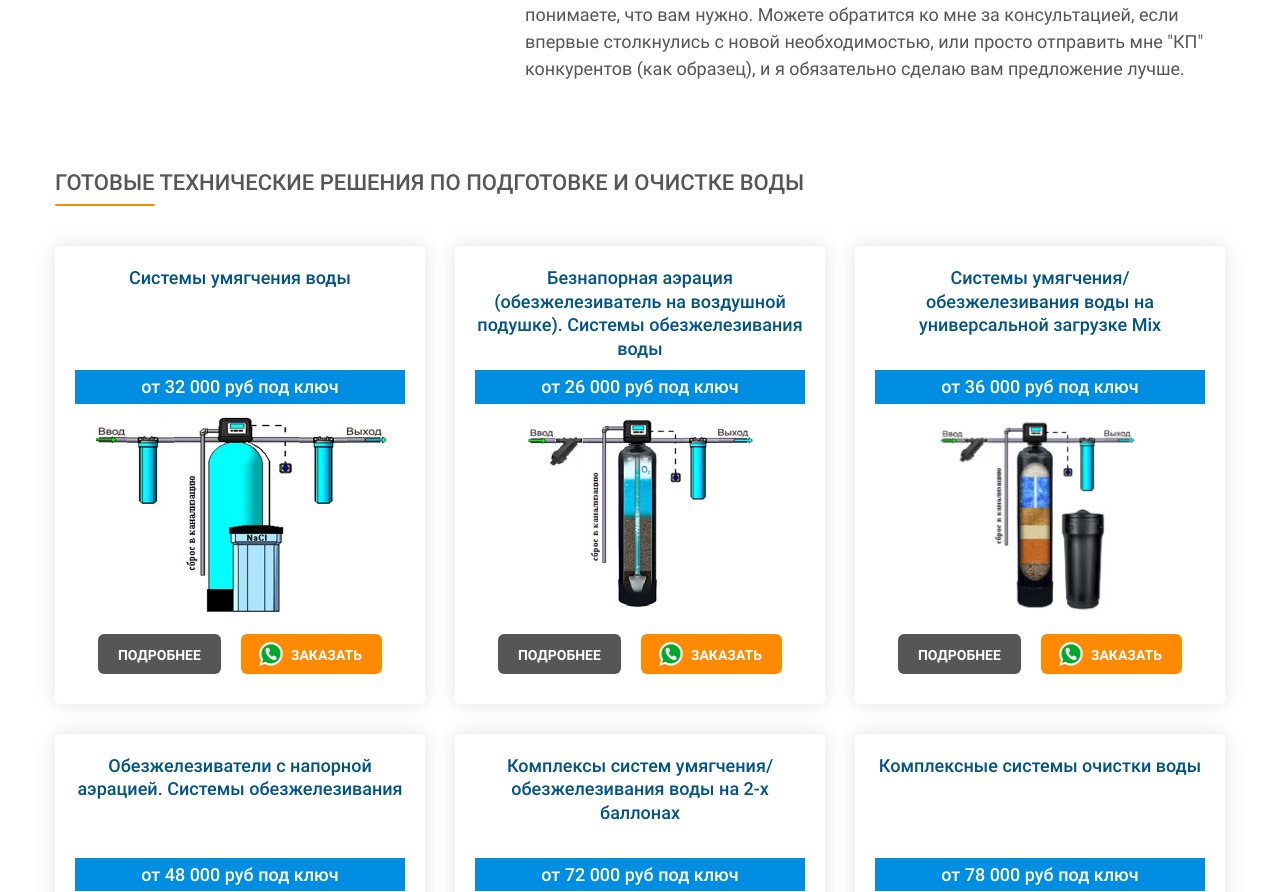
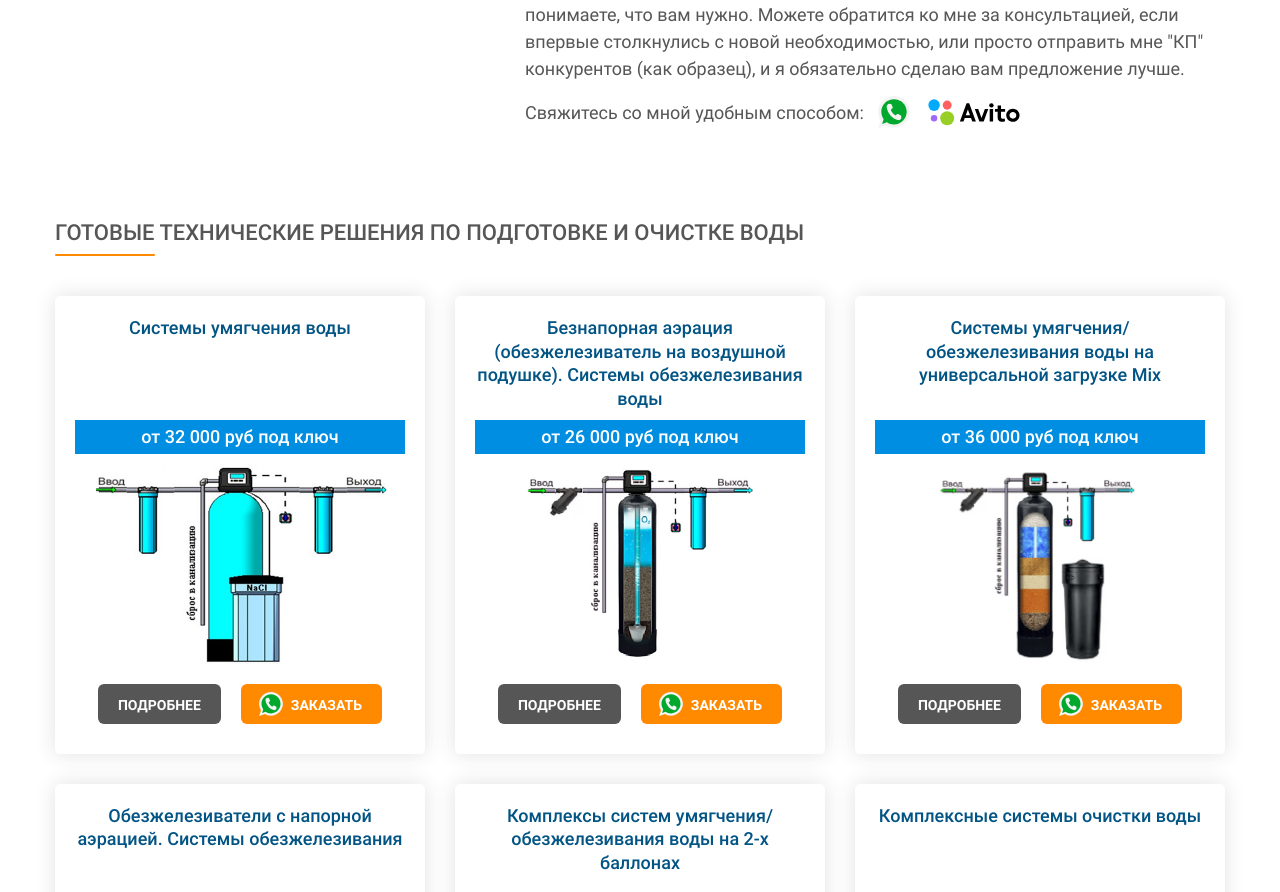
Before and after one commit to tsh235/filters, a plain HTML site: page index.html in a window 1280 px wide. Shown: the part 916-1808 px from the top of the page. Drawn offline with Linux system fonts and the light colour scheme.

Commit message:
правки от заказчика

```diff
--- a/index.html
+++ b/index.html
@@ -46,8 +46,8 @@
 							<span class="header__top-time">с 09:00 до 21:00 ежедневно</span>
 						</div>
 						<div class="header__top-button">
-							<a class="button button--desk" href="https://wa.me/+79959011333?text=Здравствуйте,+у+меня+вопрос+по+ремонту+и+обслуживанию." target="_blank">Связаться со мной</a>
-							<a class="button button--mob" href="https://wa.me/+79959011333?text=Здравствуйте,+у+меня+вопрос+по+ремонту+и+обслуживанию." target="_blank">Написать</a>
+							<a class="button button--desk" href="https://wa.me/+79959011333?text=Здравствуйте,+мне+необходима+консультация." target="_blank">Связаться со мной</a>
+							<a class="button button--mob" href="https://wa.me/+79959011333?text=Здравствуйте,+мне+необходима+консультация." target="_blank">Написать</a>
 						</div>
 					</div>
 				</div>
@@ -105,6 +105,10 @@
 							<p>Интернет пестрит множеством сайтов, которые предлагат разные скидки, акции и прочие, якобы "приятные", а на самом деле - "завлекающие" плюшки, где очень много ненужного текста.</p>
 							<p>Поэтому хочу перейти сразу к делу. Я создал интересный и простой контент, помогающий понять обычному человеку, какие системы бывают, из чего они состоят, и почему всё-таки они всегда стоят "ОТ".</p>
 							<p>Вы можете запросить у меня "Коммерческое предложение", если уже четко понимаете, что вам нужно. Можете обратится ко мне за консультацией, если впервые столкнулись с новой необходимостью, или просто отправить мне "КП" конкурентов (как образец), и я обязательно сделаю вам предложение лучше.</p>
+              <p class="social-wrap">Свяжитесь со мной удобным способом:
+                <a class="social social--wa" href="https://wa.me/+79959011333"></a>
+                <a class="social social--avito" href="https://www.avito.ru/user/1d65ad4ecd008a3c9bfc789680bae285/profile?src=sharing"></a>
+              </p>
 						</div>
 					</div>
         </div>
@@ -284,7 +288,7 @@
             <p class="footer__copyright">&copy; 2023, все права защищены.</p>
           </div>
 
-					<a class="footer__button button" href="https://wa.me/+79959011333?text=Здравствуйте,+у+меня+вопрос+по+ремонту+и+обслуживанию." target="_blank">Связаться со мной</a>
+					<a class="footer__button button" href="https://wa.me/+79959011333?text=Здравствуйте,+мне+необходима+консультация." target="_blank">Связаться со мной</a>
       </div>
     </footer>
 
--- a/sass/blocks/_about.scss
+++ b/sass/blocks/_about.scss
@@ -30,3 +30,27 @@
     margin-top: 10px;
     }
 }
+.social-wrap {
+    display: flex;
+    align-items: center;
+}
+.social {
+    display: inline-block;
+    margin-left: 10px;
+    height: 40px;
+    background-position: center;
+    background-size: contain;
+    background-repeat: no-repeat;
+    transition: 0.3s;
+    &:hover {
+        opacity: 0.7;
+    }
+}
+.social--wa {
+    width: 40px;
+    background-image: url(./../img/icons/whatsapp.svg);
+}
+.social--avito {
+    width: 100px;
+    background-image: url(./../img/icons/avito.svg);
+}
```
Also changed, not shown: page-01.html (+3 -3 lines), page-02.html (+3 -3 lines), page-03.html (+3 -3 lines), page-04.html (+3 -3 lines), page-05.html (+3 -3 lines), page-06.html (+3 -3 lines), services.html (+11 -7 lines), css/main.css, img/icons/avito.svg (added), 1 other file.
